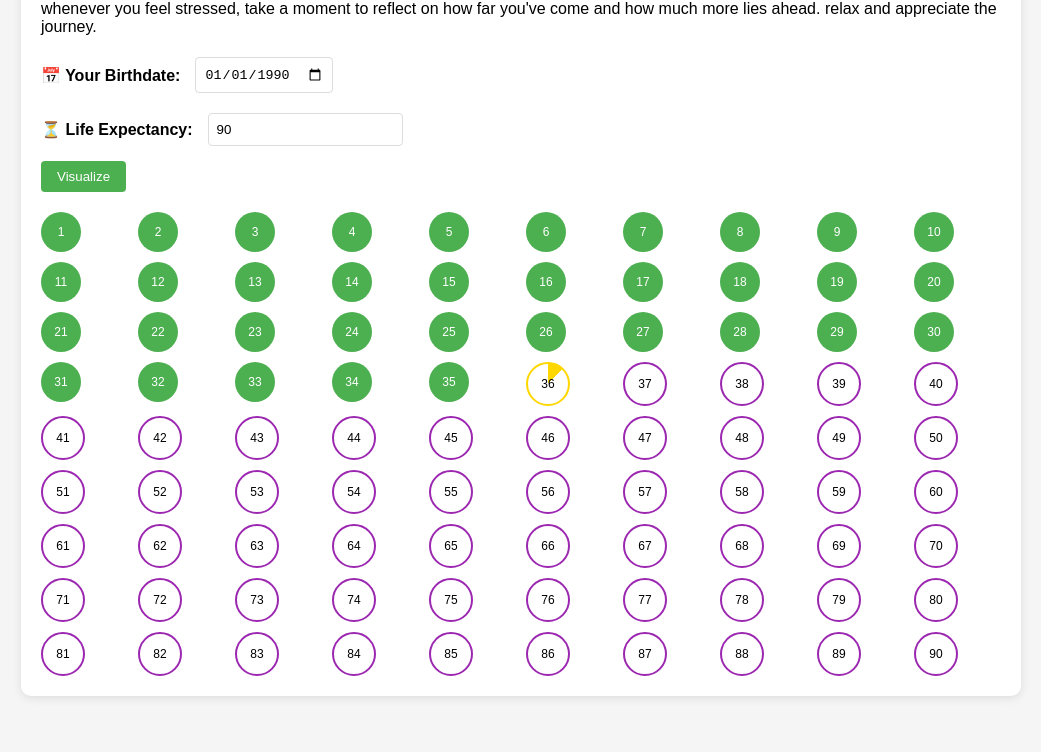
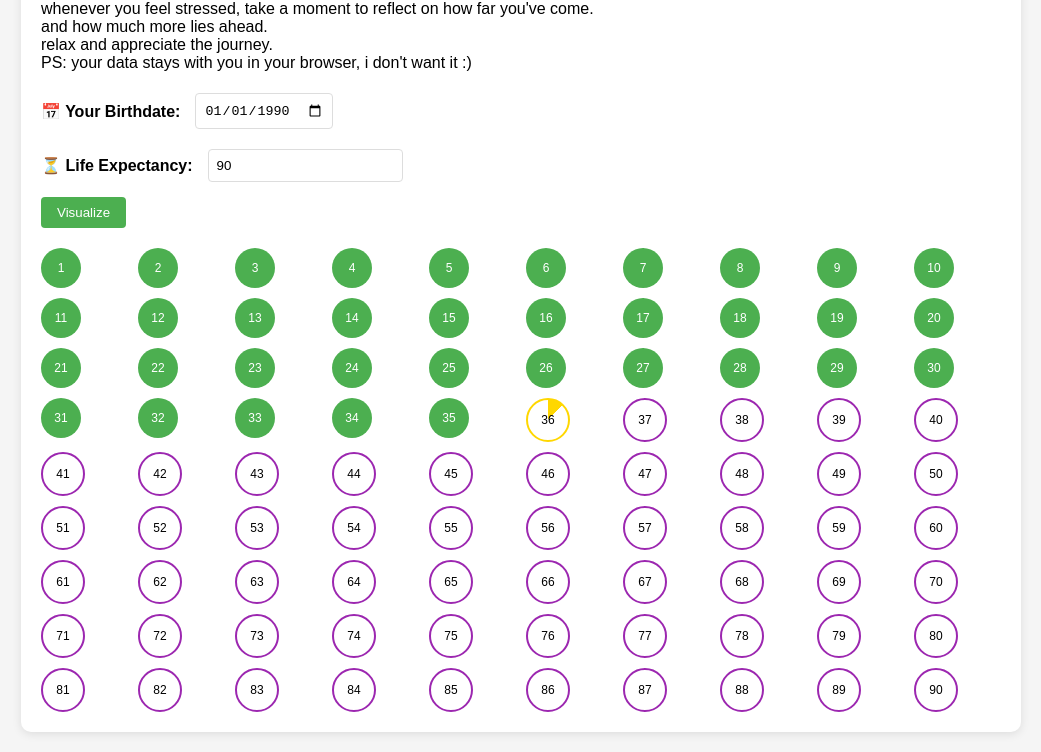
Before and after one commit to sajidkorbu/VisualizeLife, a plain HTML site: page index.html in a window 1280 px wide. Shown: the part 116-868 px from the top of the page, without its empty margins (119-1160 px from the left). Before the commit the page ends 832 px from the top, so only its background shows below. Drawn offline with Linux system fonts and the light colour scheme.

Commit message:
Update index.html

```diff
--- a/index.html
+++ b/index.html
@@ -98,8 +98,12 @@
 <body>
     <div class="container">
         <h1>visualize your life in the longterm</h1>
-        <p>whenever you feel stressed, take a moment to reflect on how far you've come and how much more lies ahead. relax and appreciate the journey.</p>
-
+        <p>
+            whenever you feel stressed, take a moment to reflect on how far you've come.<br>
+            and how much more lies ahead.<br>
+            relax and appreciate the journey.<br>
+            PS: your data stays with you in your browser, i don't want it :)
+        </p>
         <div class="controls">
             <div class="control-group">
                 <label for="birthdate">📅 Your Birthdate:</label>
```
